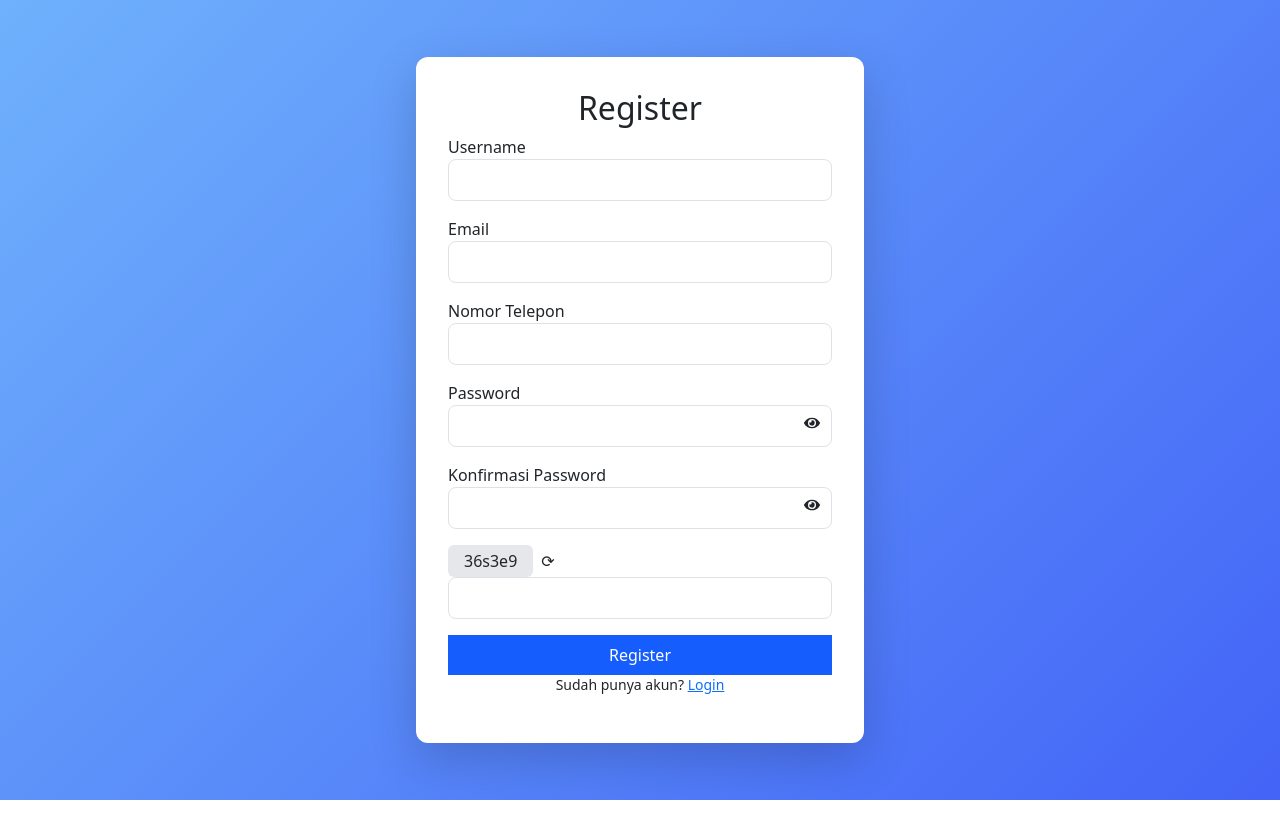
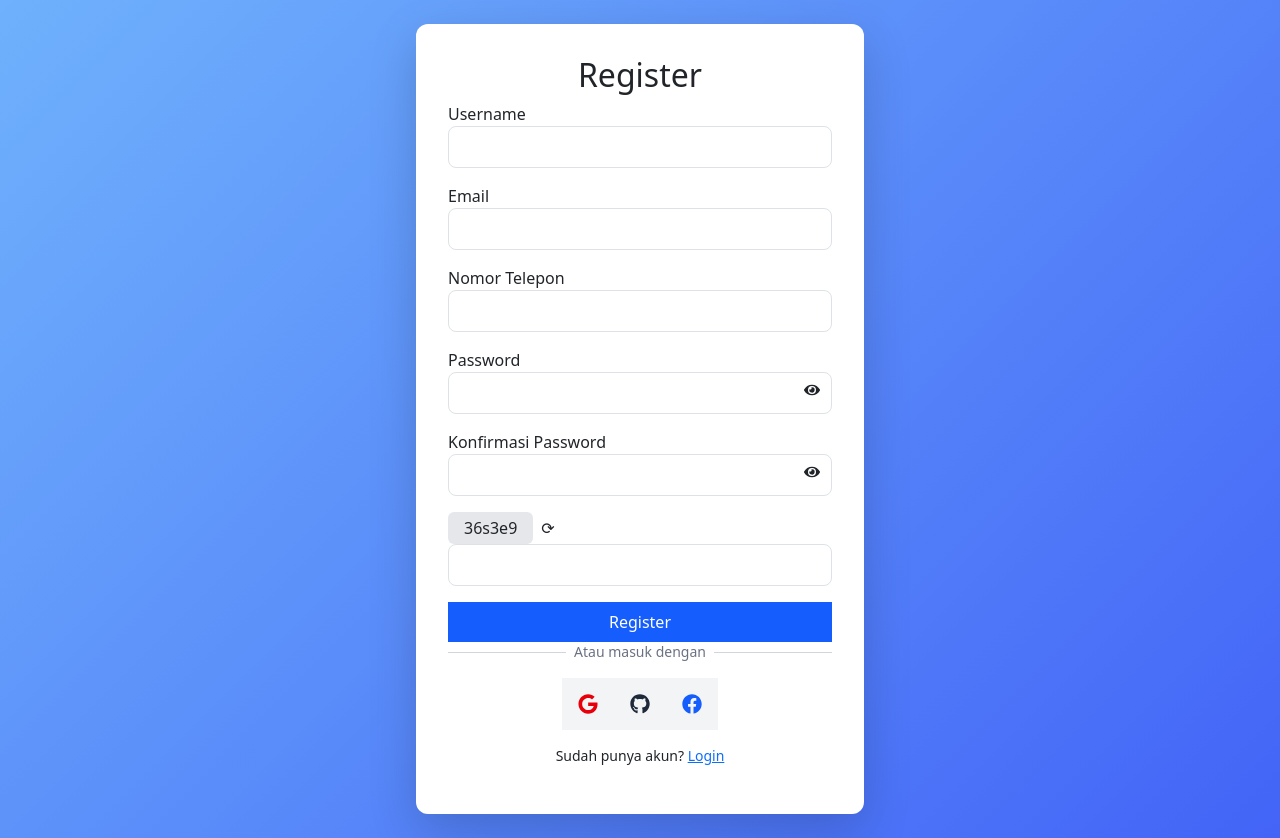
Before and after one commit to mithagresiaharahap241713057-droid/react-hooks-y-xxxx, a Next.js app: page /auth/register in a window 1280 px wide. Before the commit the page ends 800 px from the top, so only its background shows below. Built offline with nearby package versions, Linux system fonts and the light colour scheme.

Commit message:
Update page.tsx
initial commit

```diff
--- a/src/app/auth/register/page.tsx
+++ b/src/app/auth/register/page.tsx
@@ -5,6 +5,7 @@ import { useRouter } from 'next/navigation';
 import AuthFromWrapper from '../../../components/AuthFromWrapper';
 import Link from 'next/link';
 import { toast } from 'react-toastify';
+import SocialAuth from '../../../components/SocialAuth';
 import { FaEye, FaEyeSlash } from "react-icons/fa";
 
 interface FormData {
@@ -240,7 +241,7 @@ const RegisterPage = () => {
                 <button className="w-full bg-blue-600 text-white py-2 rounded-lg">
                     Register
                 </button>
-
+                <SocialAuth />
                 <p className="text-center text-sm">
                     Sudah punya akun? <Link href="/auth/login" className="text-blue-600">Login</Link>
                 </p>
```
